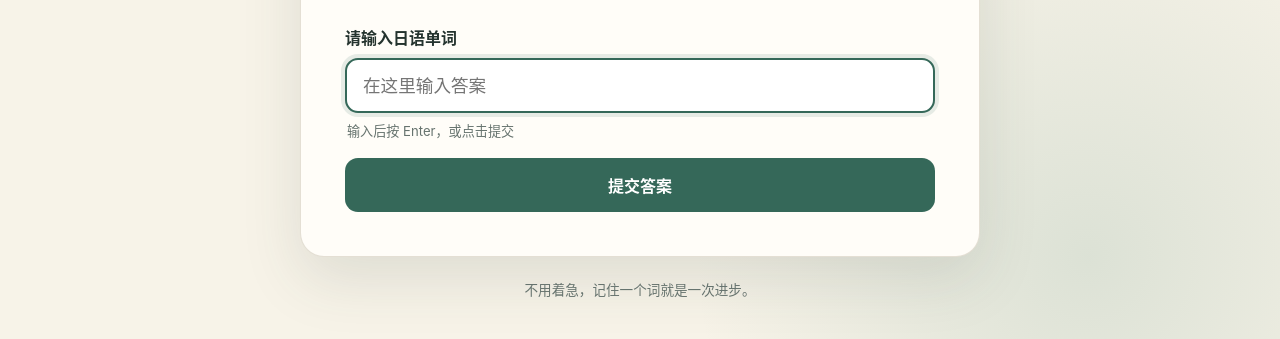
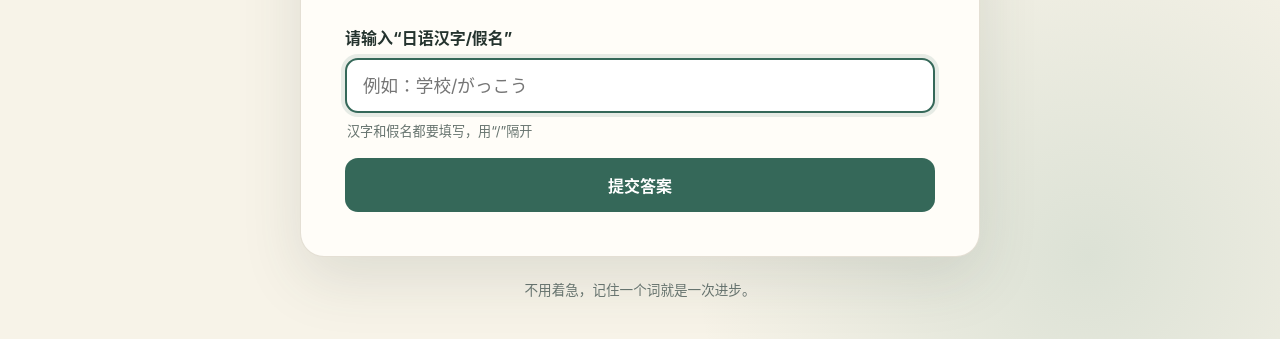
Before and after one commit to akalilm0605-bit/japanese, a website with bundled scripts: page index.html in a window 1280 px wide. Shown: the part 481-820 px from the top of the page. Built offline with nearby package versions, Linux system fonts and the light colour scheme.

Commit message:
更新 index.html

```diff
--- a/index.html
+++ b/index.html
@@ -26,7 +26,7 @@
         <div id="meaning" class="meaning" aria-live="polite">加载中…</div>
 
         <form id="answer-form" novalidate>
-          <label for="answer-input">请输入日语单词</label>
+          <label for="answer-input">请输入“日语汉字/假名”</label>
           <input
             id="answer-input"
             name="answer"
@@ -36,9 +36,9 @@
             autocomplete="off"
             autocapitalize="off"
             spellcheck="false"
-            placeholder="在这里输入答案"
+            placeholder="例如：学校/がっこう"
           />
-          <p id="input-hint" class="input-hint">输入后按 Enter，或点击提交</p>
+          <p id="input-hint" class="input-hint">汉字和假名都要填写，用“/”隔开</p>
           <button id="submit-button" class="primary-button" type="submit">提交答案</button>
         </form>
 
```
